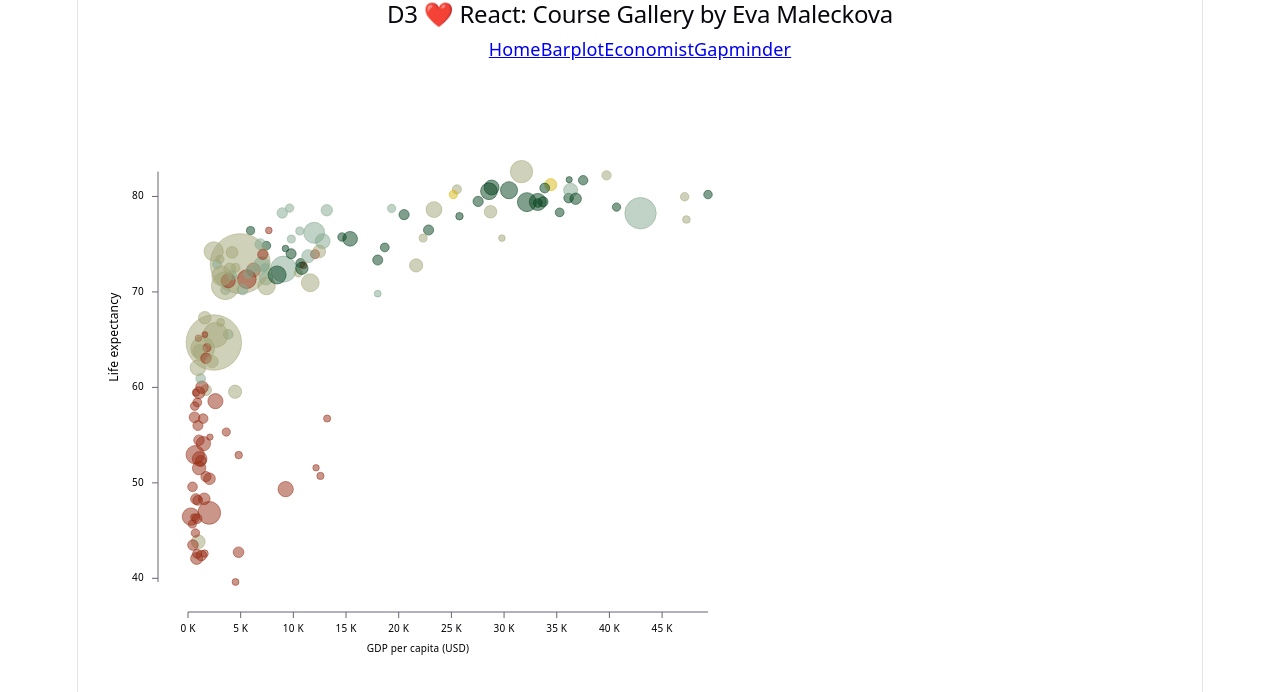
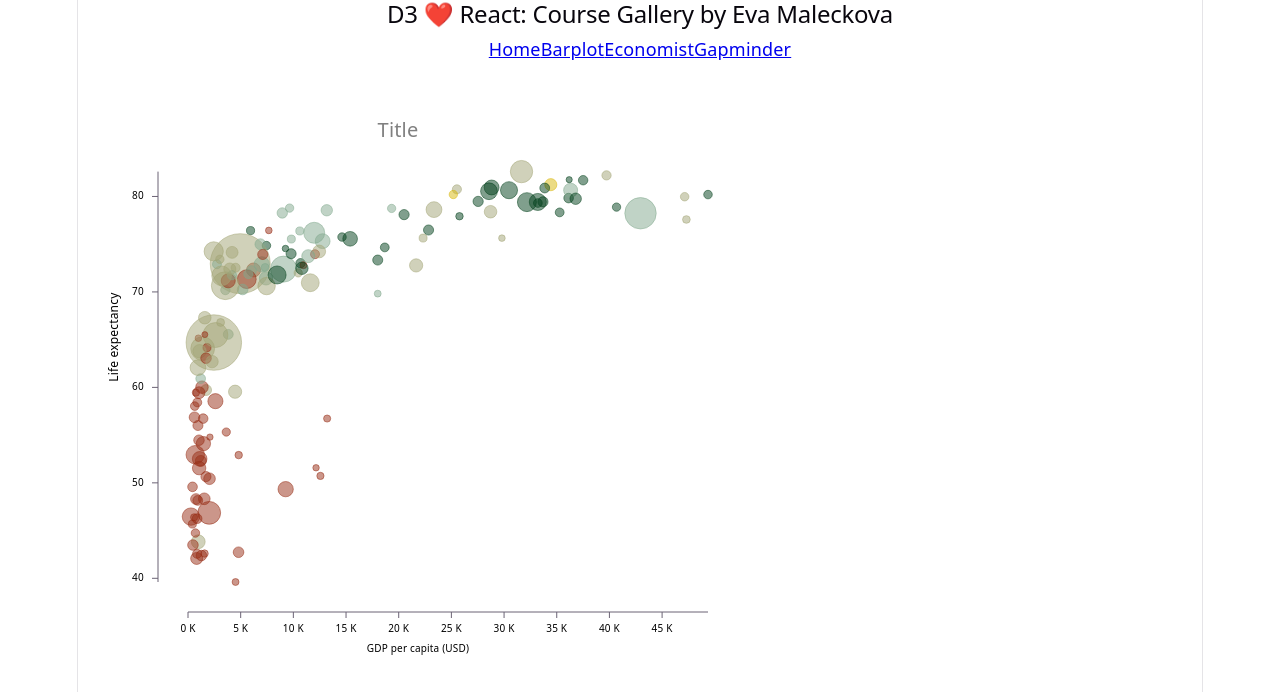
Before and after one commit to emaleckova/d3-react-class-2026, a React (Vite) app: page /gapminder in a window 1280 px wide. Shown: the top 692 px of the page. Built offline with nearby package versions, Linux system fonts and the light colour scheme.

Commit message:
Position for title

```diff
--- a/src/visualizations/03_GapminderPlot/gapminderPlot.jsx
+++ b/src/visualizations/03_GapminderPlot/gapminderPlot.jsx
@@ -46,6 +46,16 @@ export default function GapminderPlot({ data }) {
   return (
     <div className="gapminder-plot">
       <svg width={width} height={height}>
+        <text
+          x={boundsWidth / 2}
+          y={MARGIN.top}
+          fill="#808080"
+          fontSize="20px"
+          textAnchor="middle"
+          alignmentBaseline="middle"
+        >
+          Title
+        </text>
         <g transform={`translate(${MARGIN.left}, ${MARGIN.top})`}>
           {/* Data points */}
           {data.map((d, i) => (
```
